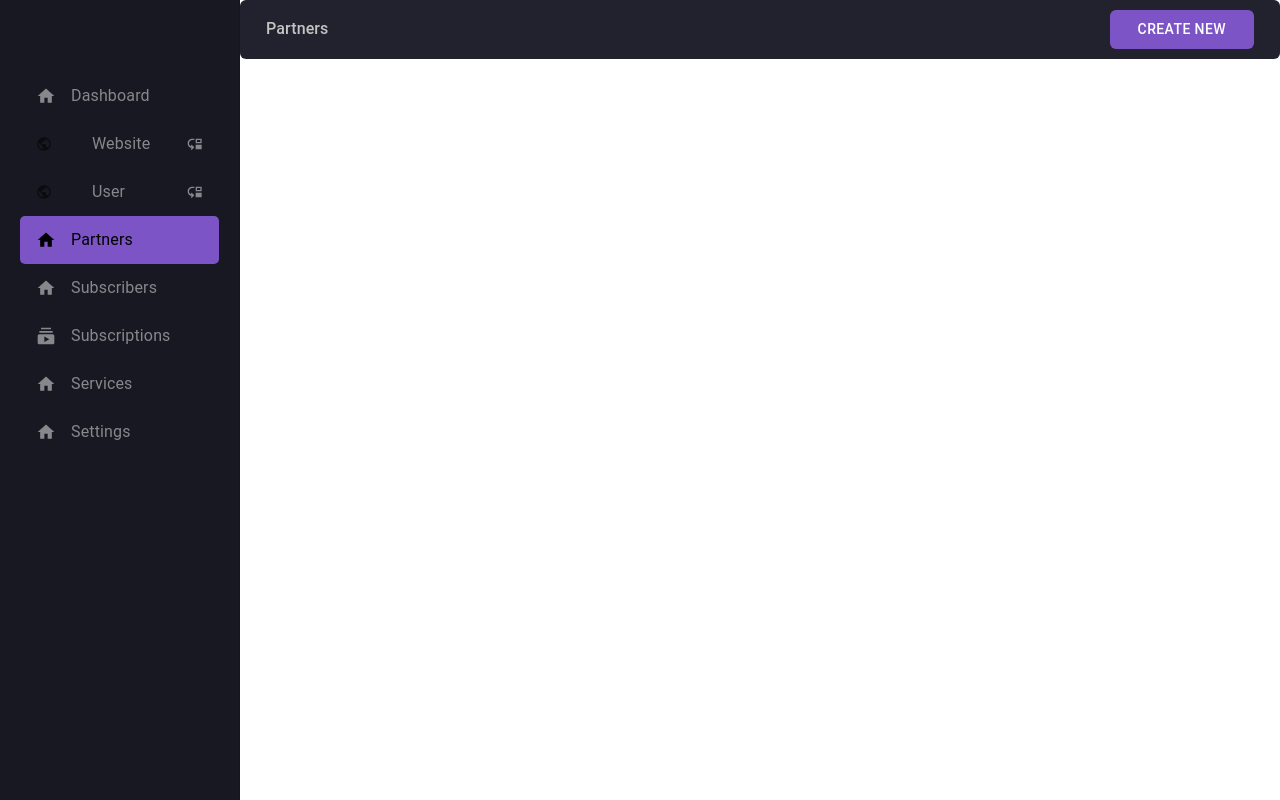
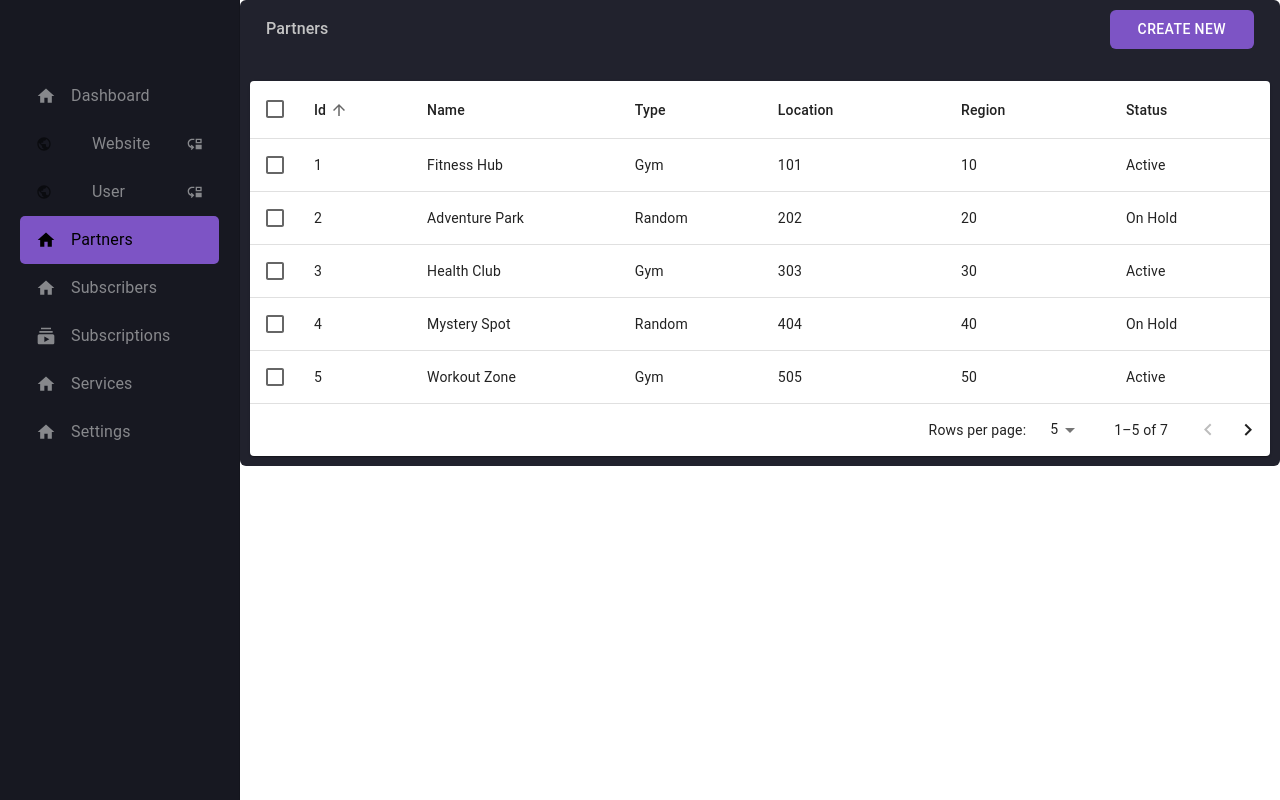
Before and after one commit to talha7t/mou-fit-admin, a Next.js app: page /partners in a window 1280 px wide. Built offline with nearby package versions, Linux system fonts and the light colour scheme.

Commit message:
added table

```diff
--- a/pages/partners/index.js
+++ b/pages/partners/index.js
@@ -1,33 +1,266 @@
-import React from 'react';
-import TitleAndBtnRow from '@/components/Sections/SharedSections/TitleAndBtnRow';
-import ChipContainer from '@/components/Widgets/SharedWidgets/Containers/ChipContainer';
-import FlexContainer from '@/components/Widgets/SharedWidgets/Containers/FlexContainer';
-import DataTableComp from '@/components/Widgets/SharedWidgets/Tables/DataTableComp';
-import { useRouter } from 'next/router';
-import AuthWrapper from '@/components/Utils/Auth/authWrapper';
+import React from "react";
+import TitleAndBtnRow from "@/components/Sections/SharedSections/TitleAndBtnRow";
+import ChipContainer from "@/components/Widgets/SharedWidgets/Containers/ChipContainer";
+import FlexContainer from "@/components/Widgets/SharedWidgets/Containers/FlexContainer";
+import DataTableComp from "@/components/Widgets/SharedWidgets/Tables/DataTableComp";
+import { useRouter } from "next/router";
+import AuthWrapper from "@/components/Utils/Auth/authWrapper";
+
+import { useState } from "react";
+import {
+  Table,
+  TableBody,
+  TableCell,
+  TableContainer,
+  TableHead,
+  TableRow,
+  TableSortLabel,
+  TablePagination,
+  Checkbox,
+  Paper,
+} from "@mui/material";
+
+// Define data structure for each row
+function createData(id, name, type, location, region, status) {
+  return { id, name, type, location, region, status };
+}
+
+// Example data
+const rows = [
+  createData(1, "Fitness Hub", "Gym", 101, 10, "Active"),
+  createData(2, "Adventure Park", "Random", 202, 20, "On Hold"),
+  createData(3, "Health Club", "Gym", 303, 30, "Active"),
+  createData(4, "Mystery Spot", "Random", 404, 40, "On Hold"),
+  createData(5, "Workout Zone", "Gym", 505, 50, "Active"),
+  createData(6, "Workout Zone", "Gym", 505, 50, "Active"),
+  createData(7, "Workout Zone", "Gym", 505, 50, "Active"),
+];
+
+// Function to compare values for sorting
+function descendingComparator(a, b, orderBy) {
+  if (b[orderBy] < a[orderBy]) {
+    return -1;
+  }
+  if (b[orderBy] > a[orderBy]) {
+    return 1;
+  }
+  return 0;
+}
+
+// Get the comparator function based on the order
+function getComparator(order, orderBy) {
+  return order === "desc"
+    ? (a, b) => descendingComparator(a, b, orderBy)
+    : (a, b) => -descendingComparator(a, b, orderBy);
+}
+
+// Stable sort implementation
+function stableSort(array, comparator) {
+  const stabilizedThis = array.map((el, index) => [el, index]);
+  stabilizedThis.sort((a, b) => {
+    const order = comparator(a[0], b[0]);
+    if (order !== 0) return order;
+    return a[1] - b[1];
+  });
+  return stabilizedThis.map((el) => el[0]);
+}
 
 const PartnerList = () => {
   const router = useRouter();
 
+  const [order, setOrder] = useState("asc");
+  const [orderBy, setOrderBy] = useState("id"); // Default sort by id
+  const [selected, setSelected] = useState([]);
+  const [page, setPage] = useState(0);
+  const [rowsPerPage, setRowsPerPage] = useState(5);
+
+  // Handle sorting request
+  const handleRequestSort = (property) => (event) => {
+    const isAsc = orderBy === property && order === "asc";
+    setOrder(isAsc ? "desc" : "asc");
+    setOrderBy(property);
+  };
+
+  // Handle selecting all rows
+  const handleSelectAllClick = (event) => {
+    if (event.target.checked) {
+      const newSelecteds = rows.map((n) => n.id);
+      setSelected(newSelecteds);
+      return;
+    }
+    setSelected([]);
+  };
+
+  // Handle row selection
+  const handleClick = (id) => {
+    const selectedIndex = selected.indexOf(id);
+    let newSelected = [];
+
+    if (selectedIndex === -1) {
+      newSelected = newSelected.concat(selected, id);
+    } else if (selectedIndex === 0) {
+      newSelected = newSelected.concat(selected.slice(1));
+    } else if (selectedIndex === selected.length - 1) {
+      newSelected = newSelected.concat(selected.slice(0, -1));
+    } else if (selectedIndex > 0) {
+      newSelected = newSelected.concat(
+        selected.slice(0, selectedIndex),
+        selected.slice(selectedIndex + 1)
+      );
+    }
+
+    setSelected(newSelected);
+  };
+
+  // Handle page change
+  const handleChangePage = (event, newPage) => {
+    setPage(newPage);
+  };
+
+  // Handle rows per page change
+  const handleChangeRowsPerPage = (event) => {
+    setRowsPerPage(parseInt(event.target.value, 10));
+    setPage(0);
+  };
+
+  // Check if a row is selected
+  const isSelected = (id) => selected.indexOf(id) !== -1;
+
   return (
-        <FlexContainer grid={12} classes='content-container'>
-            <ChipContainer  >
-                <TitleAndBtnRow data={{
-                    text: 'Partners',
-                    title: 'Create New',
-                    onClick: () => router.push('/partners/createPartner')
+    <FlexContainer grid={12} classes="content-container">
+      <ChipContainer>
+        <TitleAndBtnRow
+          data={{
+            text: "Partners",
+            title: "Create New",
+            onClick: () => router.push("/partners/createPartner"),
           }}
           styles={{
-                        margin: '0 1em'
+            margin: "0 1em",
           }}
         />
-                {/* <DataTableComp dataObj={{
-                    tableTitle: 'Partners Table'
-                }} /> */}
 
+        <Paper sx={{width: '100%', marginTop: '2rem'}}>
+          <TableContainer>
+            <Table>
+              <TableHead>
+                <TableRow>
+                  <TableCell padding="checkbox">
+                    <Checkbox
+                      indeterminate={
+                        selected.length > 0 && selected.length < rows.length
+                      }
+                      checked={rows.length > 0 && selected.length === rows.length}
+                      onChange={handleSelectAllClick}
+                      inputProps={{ "aria-label": "select all rows" }}
+                    />
+                  </TableCell>
+                  <TableCell>
+                    <TableSortLabel
+                      active={orderBy === "id"}
+                      direction={orderBy === "id" ? order : "asc"}
+                      onClick={handleRequestSort("id")}
+                    >
+                      Id
+                    </TableSortLabel>
+                  </TableCell>
+                  <TableCell>
+                    <TableSortLabel
+                      active={orderBy === "name"}
+                      direction={orderBy === "name" ? order : "asc"}
+                      onClick={handleRequestSort("name")}
+                    >
+                      Name
+                    </TableSortLabel>
+                  </TableCell>
+                  <TableCell>
+                    <TableSortLabel
+                      active={orderBy === "type"}
+                      direction={orderBy === "type" ? order : "asc"}
+                      onClick={handleRequestSort("type")}
+                    >
+                      Type
+                    </TableSortLabel>
+                  </TableCell>
+                  <TableCell>
+                    <TableSortLabel
+                      active={orderBy === "location"}
+                      direction={orderBy === "location" ? order : "asc"}
+                      onClick={handleRequestSort("location")}
+                    >
+                      Location
+                    </TableSortLabel>
+                  </TableCell>
+                  <TableCell>
+                    <TableSortLabel
+                      active={orderBy === "region"}
+                      direction={orderBy === "region" ? order : "asc"}
+                      onClick={handleRequestSort("region")}
+                    >
+                      Region
+                    </TableSortLabel>
+                  </TableCell>
+                  <TableCell>
+                    <TableSortLabel
+                      active={orderBy === "status"}
+                      direction={orderBy === "status" ? order : "asc"}
+                      onClick={handleRequestSort("status")}
+                    >
+                      Status
+                    </TableSortLabel>
+                  </TableCell>
+                </TableRow>
+              </TableHead>
+              <TableBody>
+                {stableSort(rows, getComparator(order, orderBy))
+                  .slice(page * rowsPerPage, page * rowsPerPage + rowsPerPage)
+                  .map((row, index) => {
+                    const isItemSelected = isSelected(row.id);
+                    const labelId = `enhanced-table-checkbox-${index}`;
+
+                    return (
+                      <TableRow
+                        hover
+                        onClick={() => handleClick(row.id)}
+                        role="checkbox"
+                        aria-checked={isItemSelected}
+                        tabIndex={-1}
+                        key={row.id}
+                        selected={isItemSelected}
+                      >
+                        <TableCell padding="checkbox">
+                          <Checkbox
+                            checked={isItemSelected}
+                            inputProps={{ "aria-labelledby": labelId }}
+                          />
+                        </TableCell>
+                        <TableCell component="th" id={labelId} scope="row">
+                          {row.id}
+                        </TableCell>
+                        <TableCell>{row.name}</TableCell>
+                        <TableCell>{row.type}</TableCell>
+                        <TableCell>{row.location}</TableCell>
+                        <TableCell>{row.region}</TableCell>
+                        <TableCell>{row.status}</TableCell>
+                      </TableRow>
+                    );
+                  })}
+              </TableBody>
+            </Table>
+          </TableContainer>
+          <TablePagination
+            rowsPerPageOptions={[5, 10, 25]}
+            component="div"
+            count={rows.length}
+            rowsPerPage={rowsPerPage}
+            page={page}
+            onPageChange={handleChangePage}
+            onRowsPerPageChange={handleChangeRowsPerPage}
+          />
+        </Paper>
       </ChipContainer>
     </FlexContainer>
-    )
+  );
 };
 
 // export default AuthWrapper(PartnerList);
```
Also changed, not shown: pages/_app.js (line endings or trailing spaces). Lines whose indentation alone changed are shown as unchanged.
